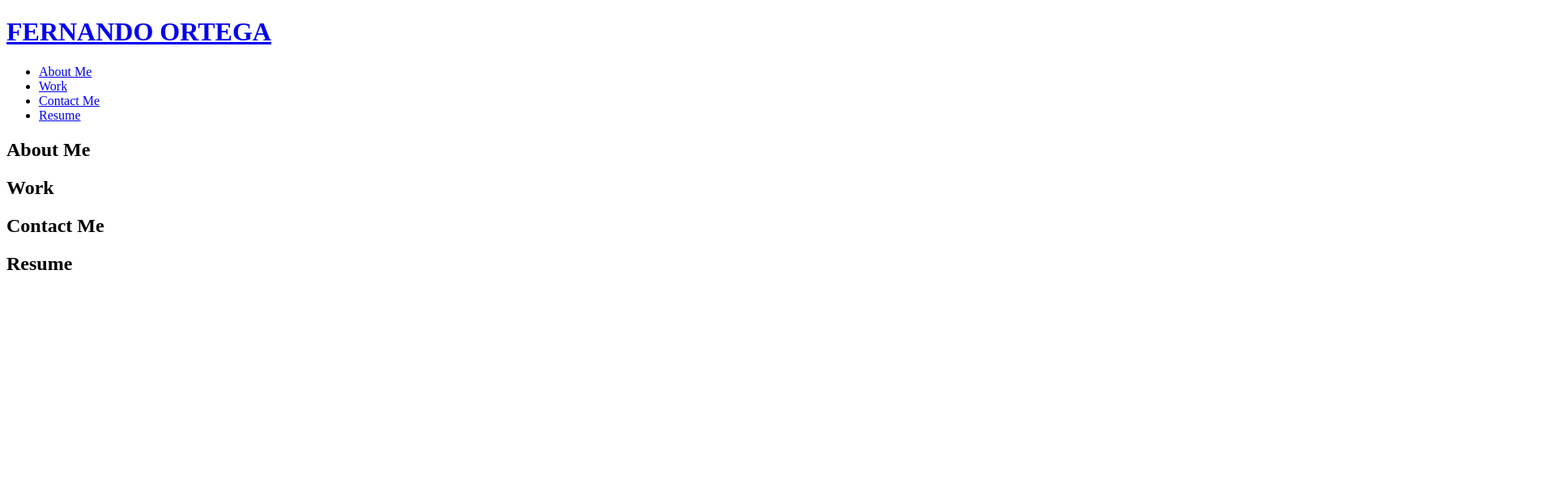
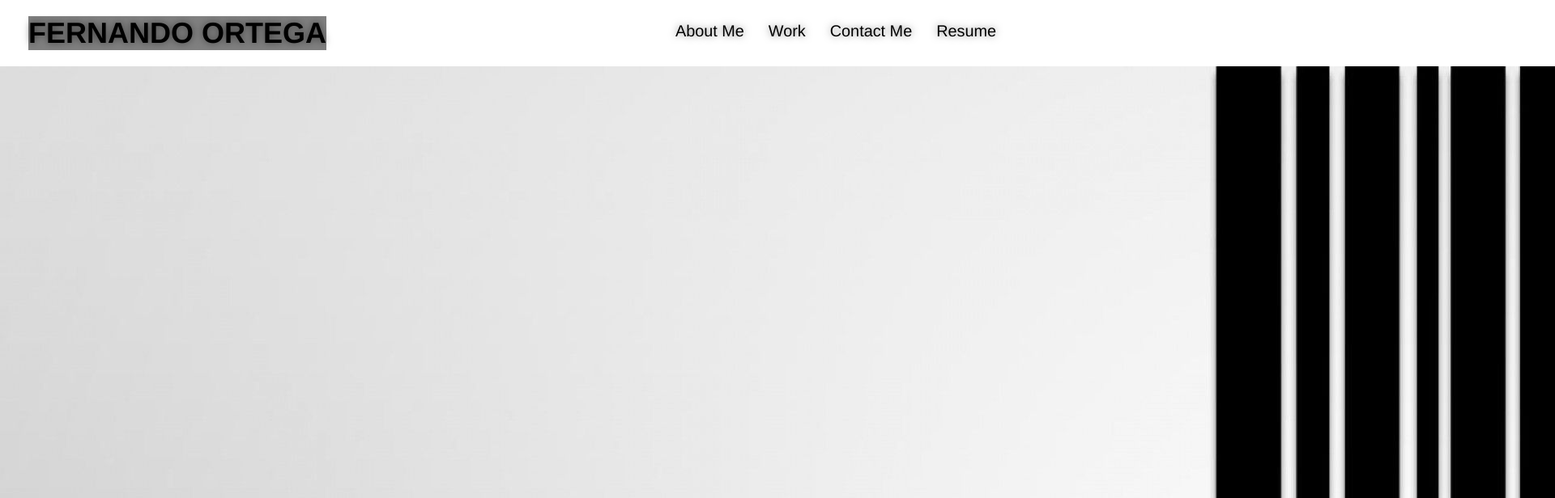
Before and after one commit to Feortegas/personal-portfolio, a plain HTML site: page index.html in a window 1280 px wide. Shown: the top 616 px of the page at 81% size, 1920 px wide, since content can reach past the window. Drawn offline with Linux system fonts and the light colour scheme.

Commit message:
add header and hero first steps

```diff
--- a/assets/css/style.css
+++ b/assets/css/style.css
@@ -0,0 +1,65 @@
+* {
+    margin: 0;
+    padding: 0;
+    box-sizing: border-box;
+}
+
+body {
+    font-family: Helvetica, Arial, sans-serif;
+}
+
+/* Header section begin */
+header {
+    padding: 20px 35px;
+    display: flex;
+    justify-content: space-between;
+    flex-wrap: wrap;
+    position: -webkit-sticky;
+    position: sticky;
+    top: 0;
+ }
+
+header h1 {
+    font-weight: bold;
+    font-size: 36px;
+    color: black;
+    margin: 0;
+    text-shadow: 0 0 10px rgba(0, 0, 0, 0.5);
+    background: gray;
+  }
+  header a {
+    text-decoration: none;
+    color: black;
+  }
+
+  header nav {
+    margin: 7px 0;
+  }
+
+  header nav ul {
+    display: flex;
+    flex-wrap: wrap;
+    justify-content: space-between;
+    align-items: center;
+    list-style: none;
+  }
+
+  header nav ul li a {
+    padding: 10px 15px;
+    font-weight: lighter;
+    font-size: 1.55vw;
+    text-shadow: 0 0 10px rgba(0, 0, 0, 0.5);
+  }
+/* Header section end */
+
+/* Hero section begin */
+    .hero {
+        background-image: url('../images/hero-bg.jpg');
+        background-size: cover;
+        background-position: center;
+        display: flex;
+        justify-content: center;
+        flex-wrap: wrap;
+        align-items: flex-start;
+    }
+/* Hero section end */
--- a/index.html
+++ b/index.html
@@ -30,8 +30,8 @@
         </header>
 
         <!-- Hero - Jumbotron section -->
-        <section id="hero">
-
+        <section class="hero">
+            <img src="./assets/images/hero-bg.jpg">
         </section>
 
         <!-- About me section -->
@@ -56,7 +56,8 @@
 
         <!-- Footer section -->
         <footer>
-
+            <h2>Made by - Fernando Ortega</h2>
+            <p>all rights reserved</p>
         </footer>
     </body>
 </html>
```
Also changed, not shown: assets/images/hero-bg.jpg (added).
